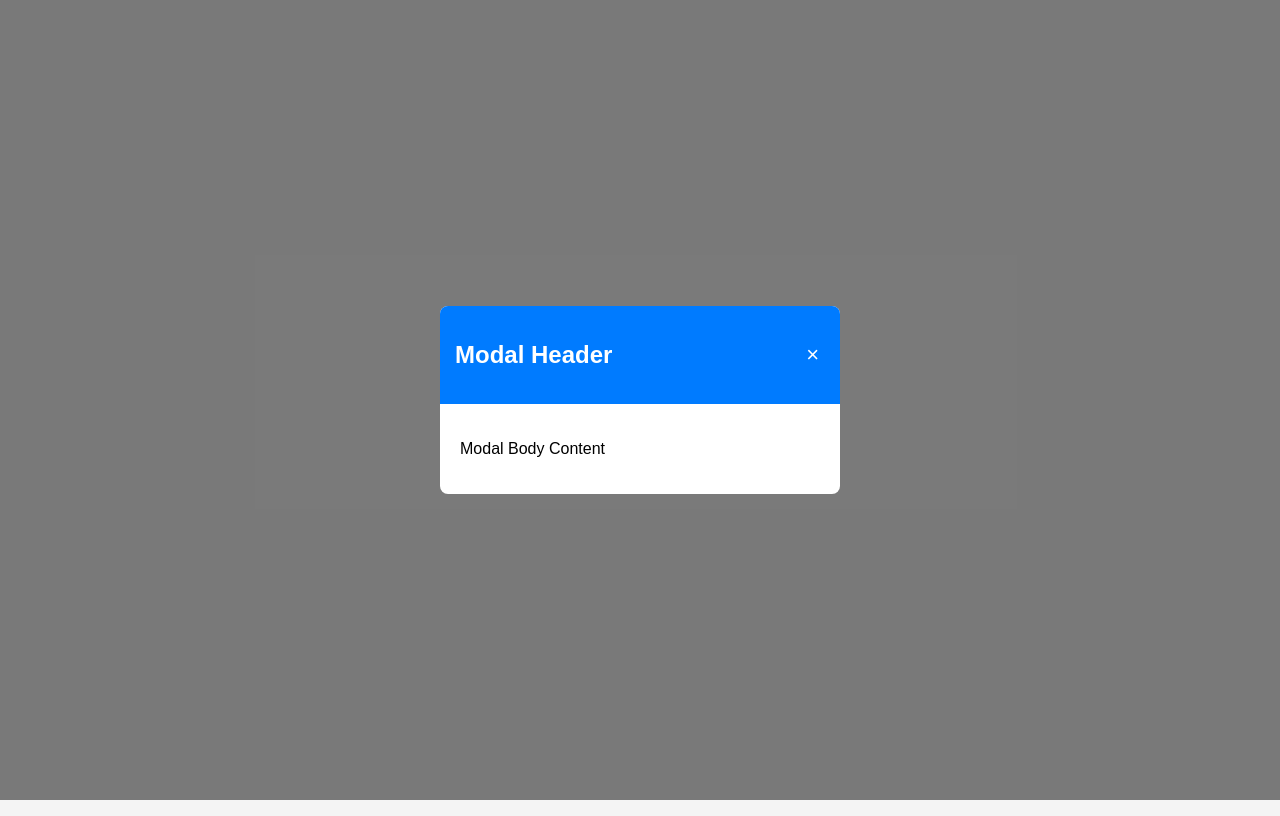
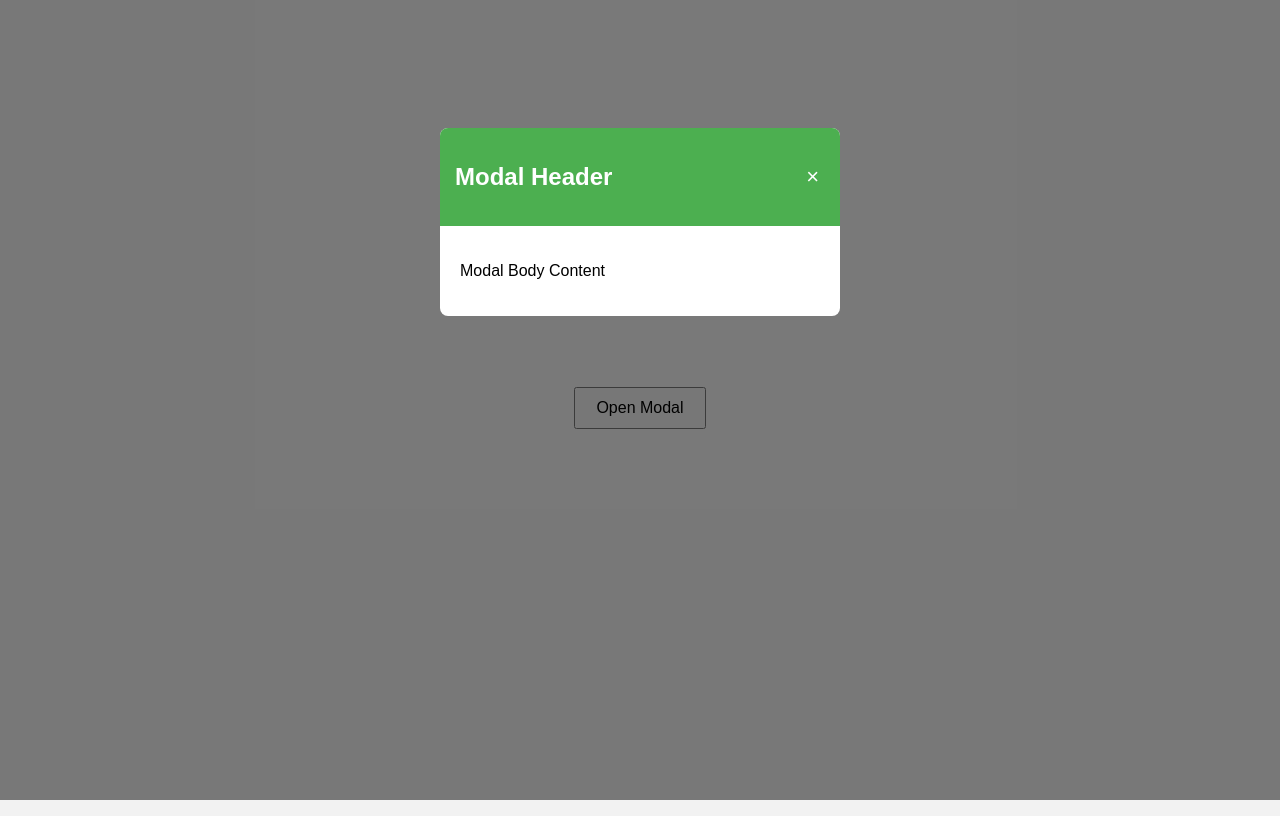
Before and after one commit to acciojob/css-modal-dessu7983, a website: page main.html in a window 1280 px wide. Both pictures are taken after a click on the button "Open Modal". Drawn offline with Linux system fonts and the light colour scheme.

Commit message:
created a submission

```diff
--- a/main.html
+++ b/main.html
@@ -6,93 +6,66 @@
   <title>CSS Modal</title>
 
   <style>
-    body{
+    body {
       font-family: Arial, sans-serif;
       display: flex;
       justify-content: center;
       align-items: center;
       height: 100vh;
-      background-color: #f4f4f4;
+      background-color: #f2f2f2;
     }
 
-    /* Open Button */
-    #openModal{
-      padding: 12px 20px;
+    #openModal {
+      padding: 10px 20px;
       font-size: 16px;
-      border: none;
-      background-color: #007bff;
-      color: white;
-      border-radius: 5px;
       cursor: pointer;
     }
 
-    /* Modal Background */
-    .modal{
+    .modal {
       display: none;
       position: fixed;
+      z-index: 1;
       left: 0;
       top: 0;
       width: 100%;
       height: 100%;
       background-color: rgba(0,0,0,0.5);
-      justify-content: center;
-      align-items: center;
     }
 
-    /* Modal Box */
-    .modal-content{
-      background: white;
+    .modal-content {
+      background-color: white;
       width: 400px;
+      margin: 10% auto;
       border-radius: 8px;
       overflow: hidden;
-      animation: popup 0.3s ease;
     }
 
-    /* Header */
-    .modal-header{
+    .modal-header {
       display: flex;
       justify-content: space-between;
       align-items: center;
       padding: 15px;
-      background-color: #007bff;
+      background-color: #4CAF50;
       color: white;
     }
 
-    /* Close Button */
-    .close-modal{
+    .modal-body {
+      padding: 20px;
+    }
+
+    .close-modal {
       background: none;
       border: none;
       font-size: 22px;
       color: white;
       cursor: pointer;
     }
-
-    /* Body */
-    .modal-body{
-      padding: 20px;
-      font-size: 16px;
-    }
-
-    /* Animation */
-    @keyframes popup{
-      from{
-        transform: scale(0.7);
-        opacity: 0;
-      }
-      to{
-        transform: scale(1);
-        opacity: 1;
-      }
-    }
   </style>
 </head>
-
 <body>
 
-  <!-- Open Button -->
   <button id="openModal">Open Modal</button>
 
-  <!-- Modal -->
   <div class="modal" id="modal">
 
     <div class="modal-content">
@@ -115,19 +88,16 @@
     const modal = document.getElementById("modal");
     const closeBtn = document.querySelector(".close-modal");
 
-    // Open Modal
     openBtn.onclick = function () {
-      modal.style.display = "flex";
+      modal.style.display = "block";
     };
 
-    // Close Modal Button
     closeBtn.onclick = function () {
       modal.style.display = "none";
     };
 
-    // Close When Click Outside
-    window.onclick = function (e) {
-      if (e.target === modal) {
+    window.onclick = function (event) {
+      if (event.target === modal) {
         modal.style.display = "none";
       }
     };
```
